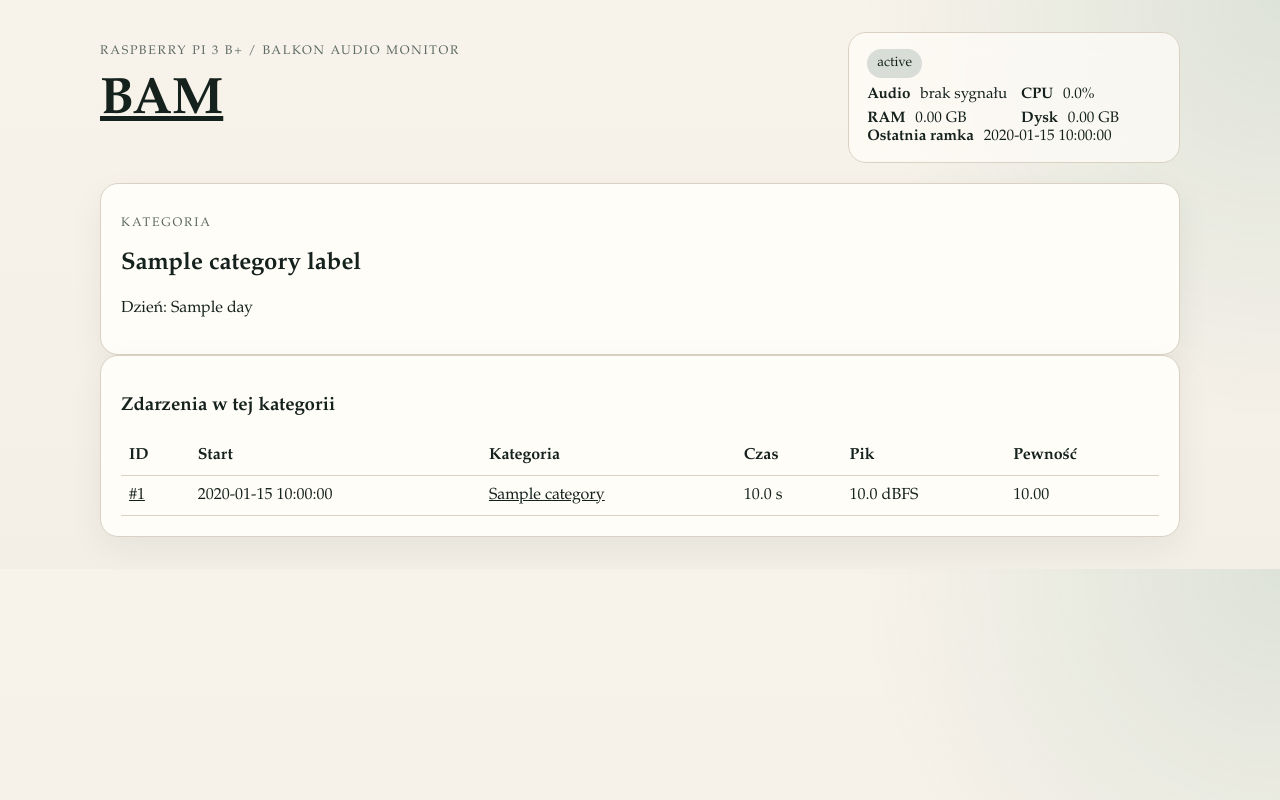
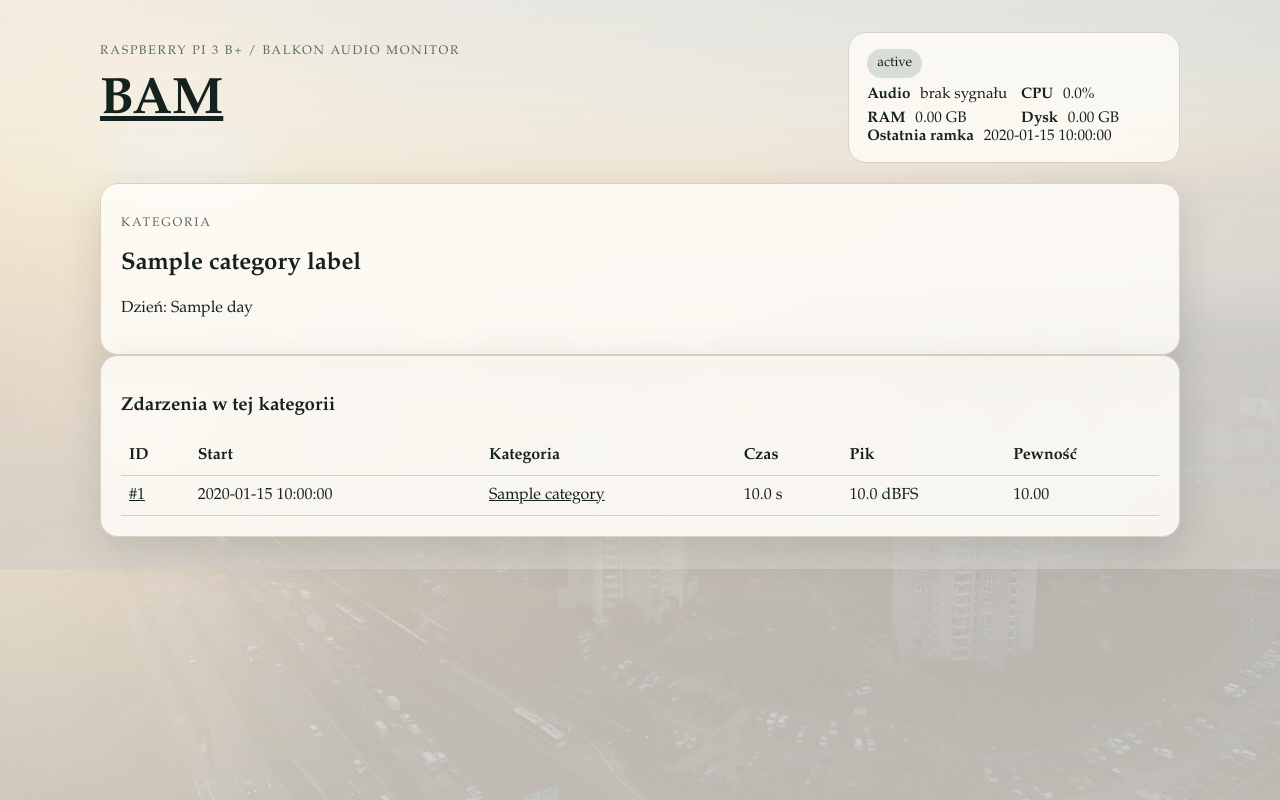
Before and after one commit to kasze/balkon_audio_monitor, a Python web app: template app/web/templates/category.html in a window 1280 px wide. Run offline with Jinja, Linux system fonts and the light colour scheme; the template is opened without the code that fills it: most values are stand-ins (such as "Sample title", 1, 10 or a date in 2020).

Commit message:
Use skyline photo as app background

```diff
--- a/app/web/static/style.css
+++ b/app/web/static/style.css
@@ -17,8 +17,10 @@ body {
   font-family: "Iowan Old Style", "Palatino Linotype", "Book Antiqua", serif;
   color: var(--ink);
   background:
-    radial-gradient(circle at top right, rgba(30, 111, 92, 0.12), transparent 30%),
-    linear-gradient(180deg, #f8f3ea 0%, var(--bg) 100%);
+    linear-gradient(180deg, rgba(248, 243, 234, 0.72), rgba(243, 239, 231, 0.82)),
+    radial-gradient(circle at top left, rgba(255, 235, 186, 0.46), transparent 28%),
+    linear-gradient(180deg, rgba(8, 15, 18, 0.08), rgba(8, 15, 18, 0.24)),
+    url("/static/tlo.jpg") center center / cover fixed no-repeat;
 }
 
 a {
@@ -65,11 +67,12 @@ main {
 }
 
 .card {
-  background: var(--panel);
+  background: rgba(255, 253, 248, 0.86);
   border: 1px solid var(--line);
   border-radius: 18px;
   padding: 20px;
-  box-shadow: 0 12px 35px rgba(21, 33, 29, 0.06);
+  box-shadow: 0 14px 40px rgba(21, 33, 29, 0.14);
+  backdrop-filter: blur(10px);
 }
 
 .metric h2 {
@@ -79,7 +82,7 @@ main {
 
 .status-card {
   min-width: 280px;
-  background: rgba(255, 253, 248, 0.72);
+  background: rgba(255, 253, 248, 0.8);
   backdrop-filter: blur(12px);
   border: 1px solid var(--line);
   border-radius: 18px;
@@ -130,7 +133,7 @@ main {
   border: 1px solid var(--line);
   border-radius: 16px;
   padding: 12px;
-  background: linear-gradient(180deg, rgba(30, 111, 92, 0.06), transparent);
+  background: linear-gradient(180deg, rgba(255, 253, 248, 0.5), rgba(30, 111, 92, 0.05));
 }
 
 .chart-card {
```
Also changed, not shown: app/web/static/tlo.jpg (added).
